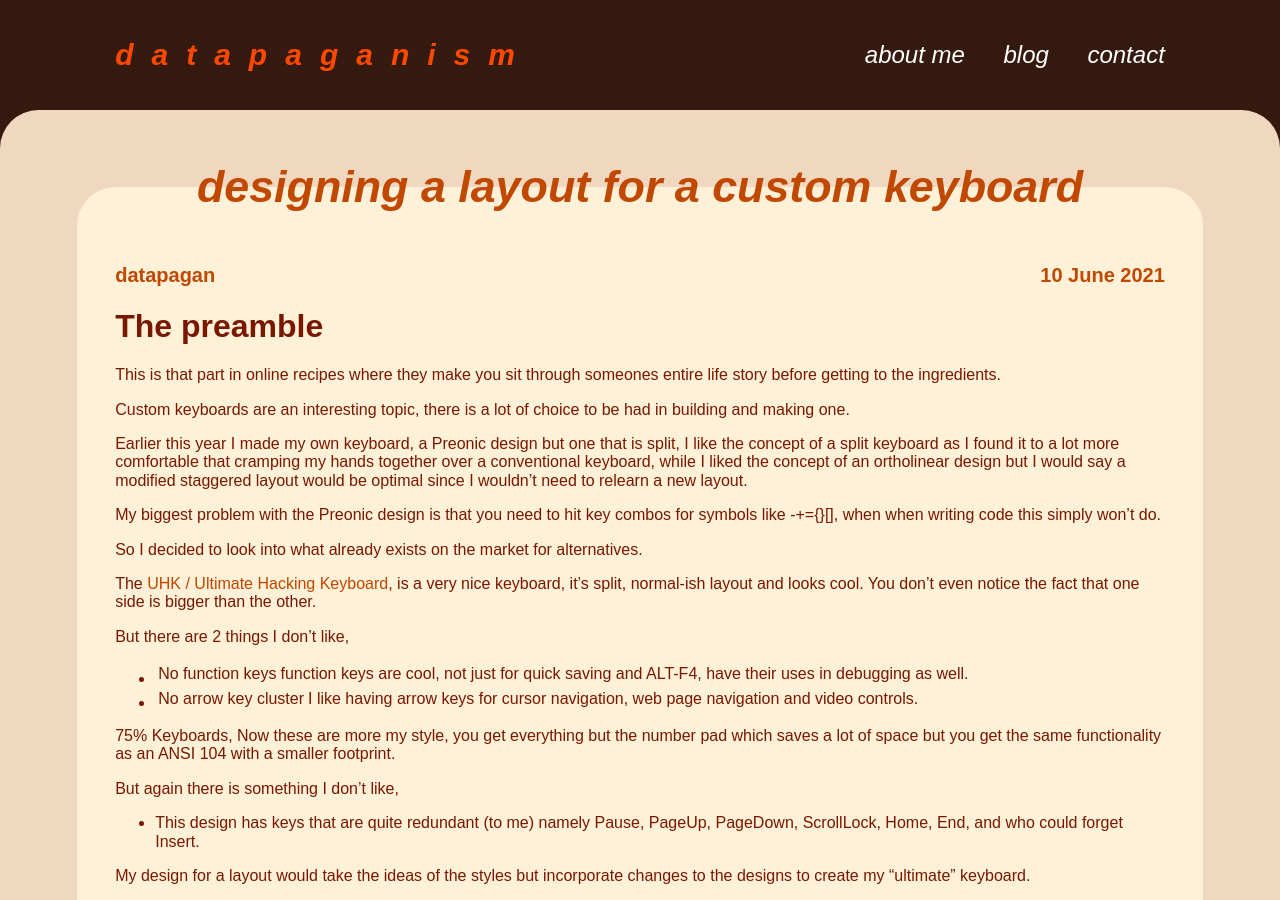
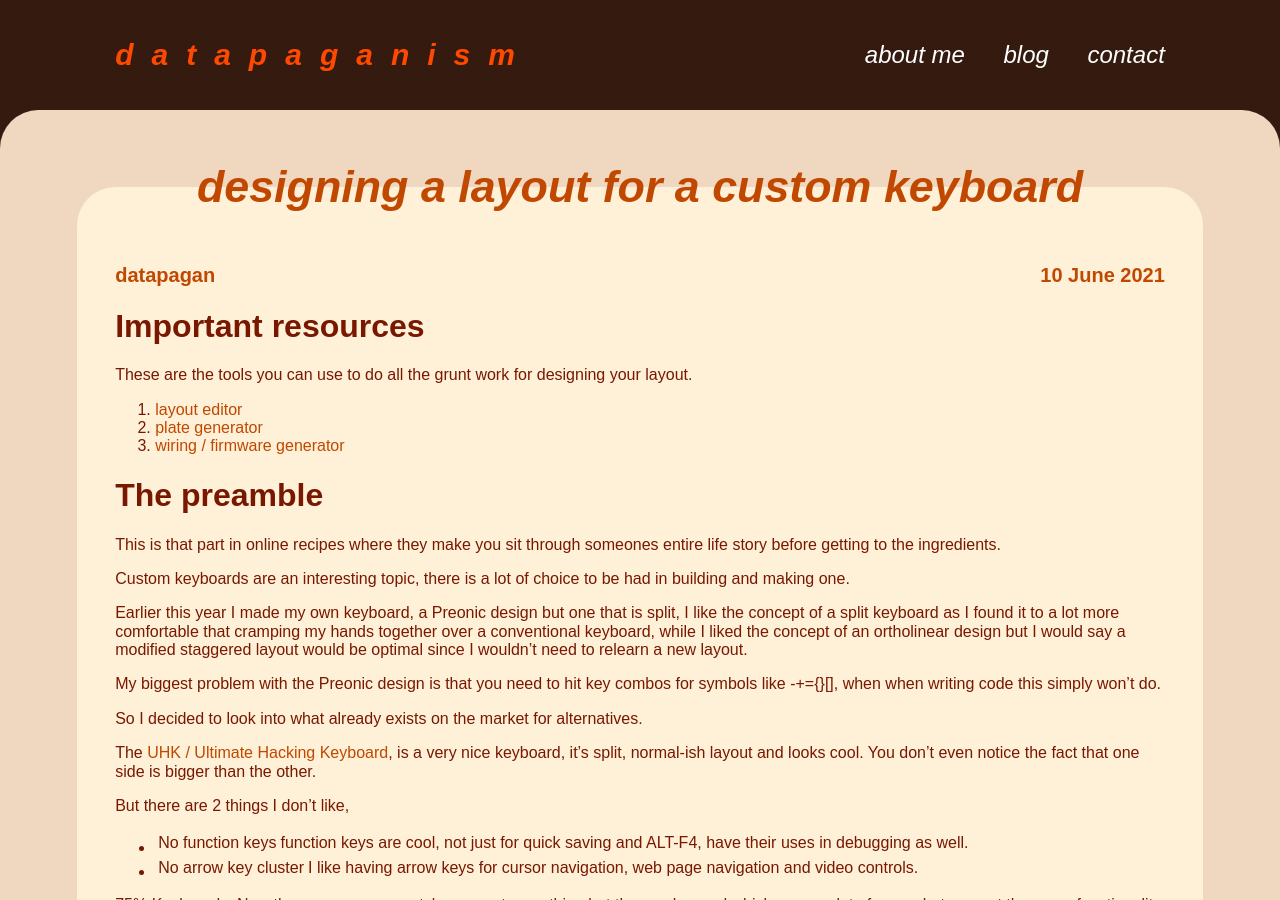
Before and after one commit to datapaganism/datapaganism.github.io, a Jekyll site: the page built from _posts/2021-06-10-building-a-custom-keyboard-01 copy.md, in a window 1280 px wide and 900 px high. Built offline with Jekyll 4.4.1, drawn with Linux system fonts in a browser that asks for light colours.

Commit message:
added links to keeb post

```diff
--- a/_posts/2021-06-10-building-a-custom-keyboard-01 copy.md
+++ b/_posts/2021-06-10-building-a-custom-keyboard-01 copy.md
@@ -6,6 +6,14 @@ permalink: /blog/keyboard-log/01
 layout: post
 author: datapagan
 ---
+
+# Important resources
+
+These are the tools you can use to do all the grunt work for designing your layout.
+
+1. [layout editor](http://www.keyboard-layout-editor.com)
+2. [plate generator](http://builder.swillkb.com/)
+3. [wiring / firmware generator](https://kbfirmware.com/)
 
 
 # The preamble
```
Also changed, not shown: Gemfile.lock.
